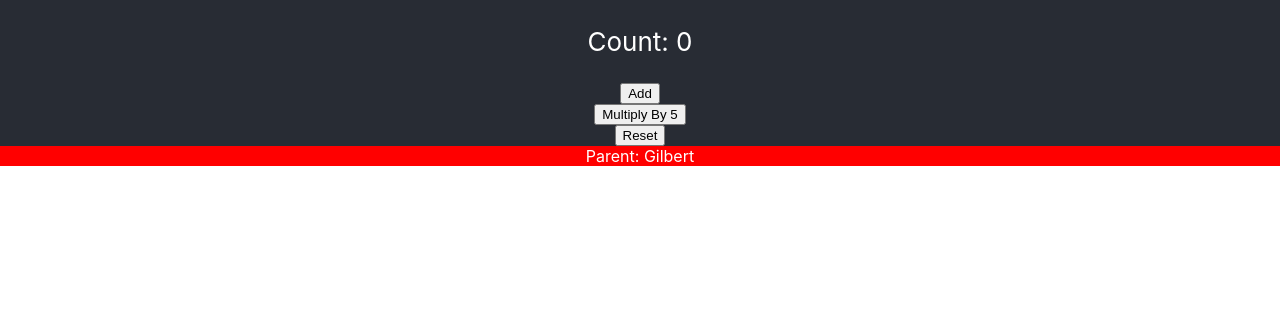
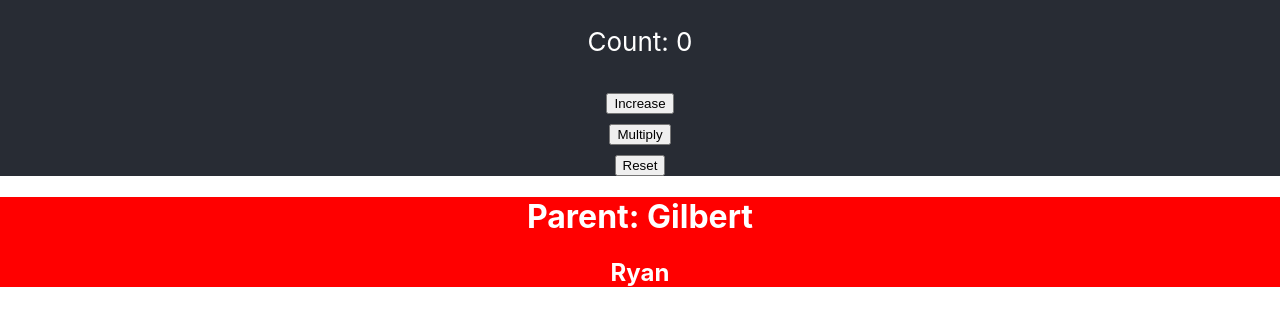
Before and after one commit to YasirHasn9/react-in-depth, a React (Create React App) app in the folder react-app/: page / in a window 1280 px wide. Shown: the top 326 px of the page. Built offline with nearby package versions, Linux system fonts and the light colour scheme.

Commit message:
passing function as props

```diff
--- a/react-app/src/App.js
+++ b/react-app/src/App.js
@@ -1,6 +1,7 @@
 
 import {useState} from "react"
 import GrandFather from "./passingDrop"
+import CountChanger from "./CountChanger"
 import "./App.css"
 
 
@@ -35,9 +36,15 @@ function App() {
       <header className="App-header">
         <p>Count: {count}</p>
 
-        <button onClick={handleAdding}>Add</button>
+
+        {/* we can make the button in separate component
+        and also we can named CountChanger */}
+        {/* <button onClick={handleAdding}>Add</button>
         <button onClick={multi}>Multiply By 5</button>
-        <button onClick={reset}>Reset</button>
+        <button onClick={reset}>Reset</button> */}
+        <CountChanger changeCounter={handleAdding} label="Increase"/>
+        <CountChanger changeCounter={multi} label="Multiply"/>
+        <CountChanger changeCounter={reset} label="Reset"/>
       </header>
       <GrandFather />
     </div>
--- /dev/null
+++ b/react-app/src/CountChanger.js
@@ -0,0 +1,15 @@
+import React from "react"
+
+
+
+const CountChanger = props => {
+    const {changeCounter , label} = props
+
+    return (
+        <div>
+            <button onClick={changeCounter}>{label}</button>
+        </div>
+    )
+}
+
+export default CountChanger
--- a/react-app/src/passingDrop.js
+++ b/react-app/src/passingDrop.js
@@ -11,11 +11,16 @@
             grandchild1          grandchild2
 */
 
-
+function Child(props){
+    return (
+        <h2>{props.grandChildName}</h2>
+    )
+}
 function Parent(props){
     return (
         <div>
-        Parent: {props.parentData.name}
+        <h1>Parent: {props.parentData.name}</h1>
+        <Child grandChildName={props.parentData.grandChild}/>
         </div>
     )
 }
```
Also changed, not shown: react-app/src/index.js (line endings or trailing spaces), 2 other files (tests, documents, lock files or other folders).
